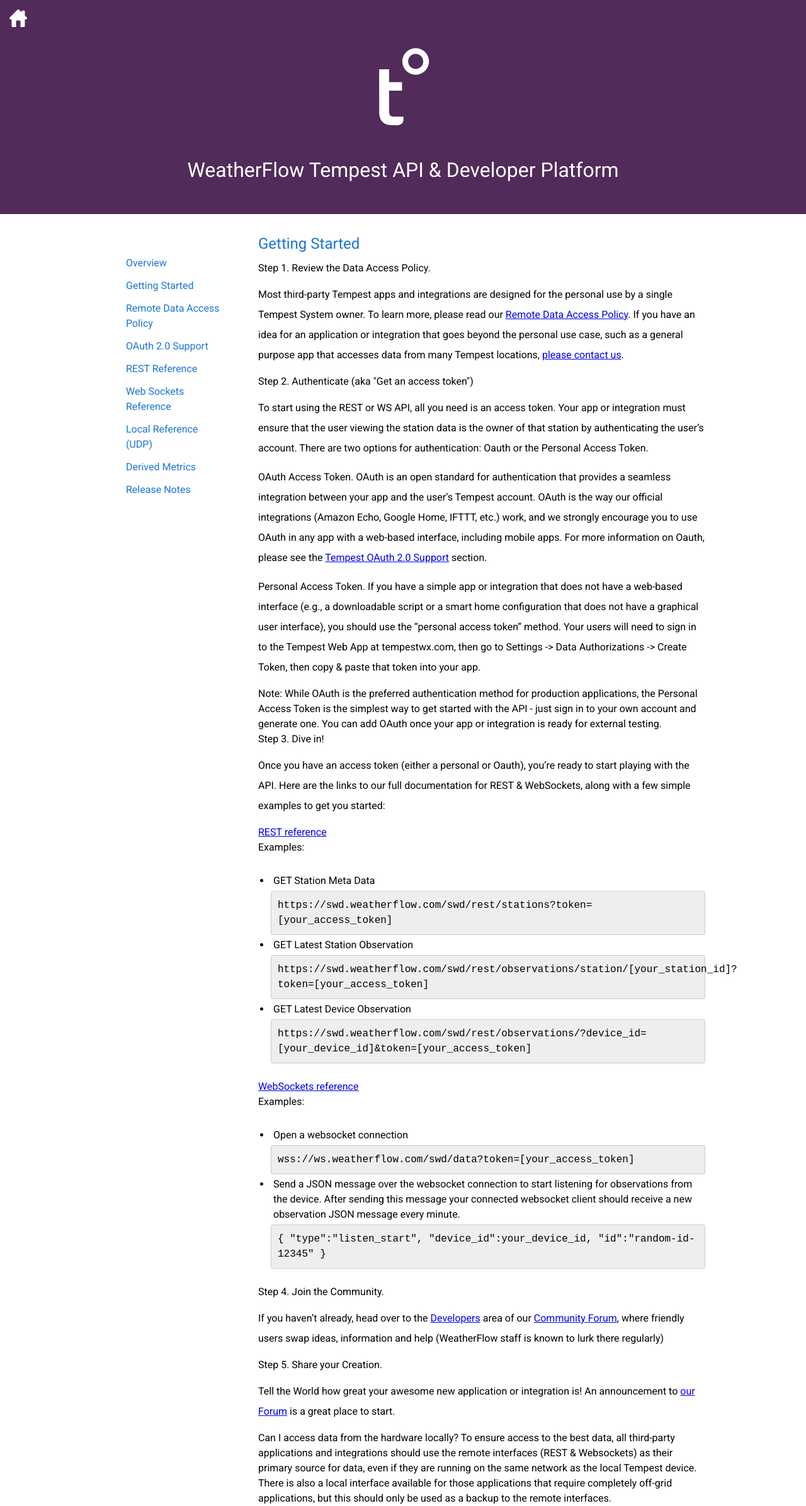
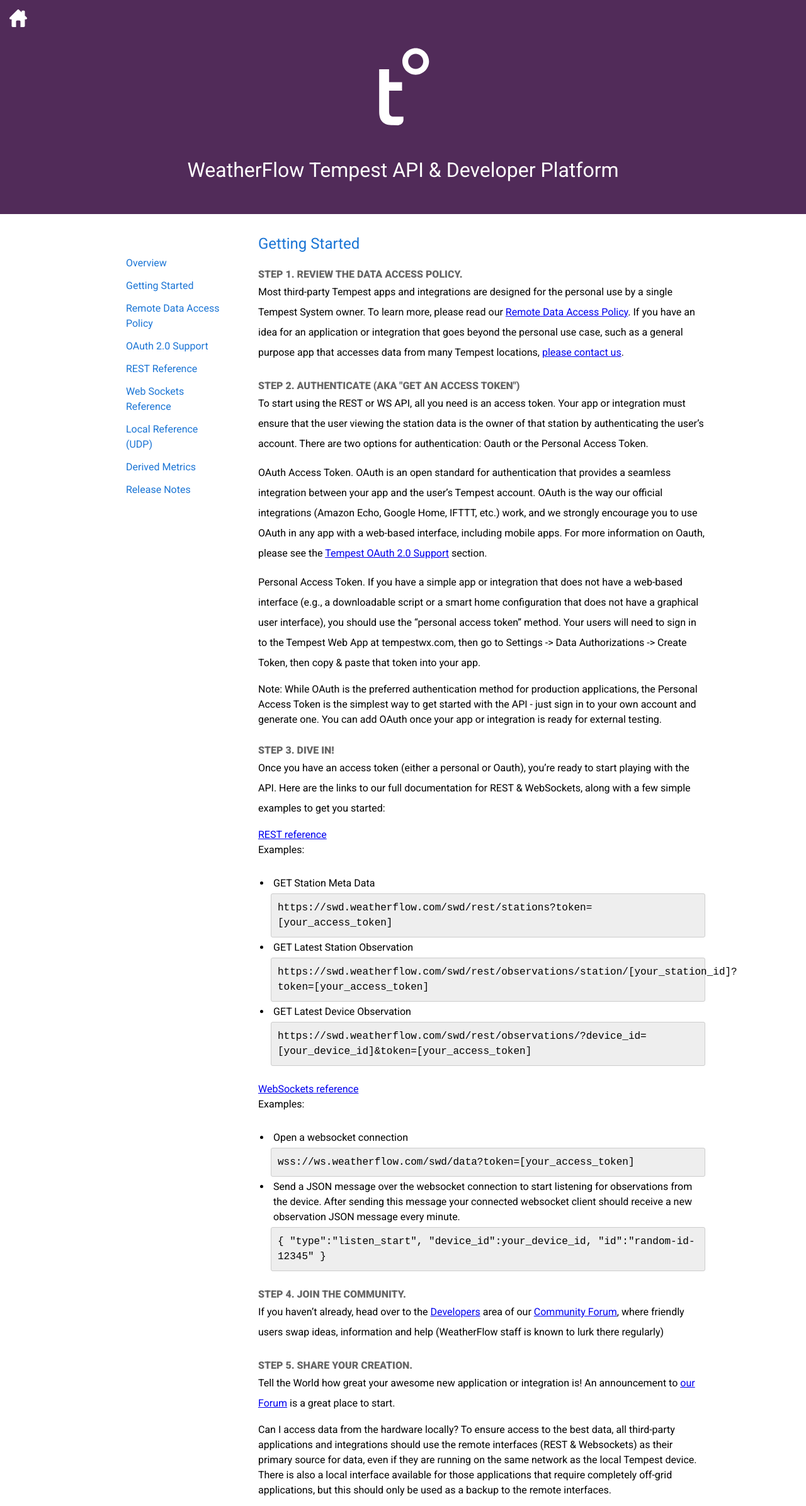
Before and after one commit to WeatherFlow/Tempest, a Jekyll site: the page built from api/index.html, in a window 1280 px wide. Shown: the whole page at 63% size. Built offline with Jekyll 4.4.1, drawn with Linux system fonts in a browser that asks for light colours; nearby versions of some CDN libraries.

Commit message:
Update index.html

```diff
--- a/api/index.html
+++ b/api/index.html
@@ -4,14 +4,14 @@
 ---
 
 <h2>Getting Started</h2>
-<h3>Step 1. Review the Data Access Policy.</h3>
+<h3 class="step">Step 1. Review the Data Access Policy.</h3>
 <p>Most third-party Tempest apps and integrations are designed for the personal use by a single Tempest System owner. To learn more, please read our <a href="https://weatherflow.github.io/SmartWeather/api/remote-developer-policy.html">Remote Data Access Policy</a>. If you have an idea for an application or integration that goes beyond the personal use case, such as a general purpose app that accesses data from many Tempest locations, <a href="https://weatherflow.com/partner-inquiry/">please contact us</a>.</p>
-<h3>Step 2. Authenticate (aka "Get an access token")</h3>
+<h3 class="step">Step 2. Authenticate (aka "Get an access token")</h3>
 <p>To start using the REST or WS API, all you need is an access token. Your app or integration must ensure that the user viewing the station data is the owner of that station by authenticating the user’s account. There are two options for authentication: Oauth or the Personal Access Token.</p>
 <p>OAuth Access Token. OAuth is an open standard for authentication that provides a seamless integration between your app and the user’s Tempest account. OAuth is the way our official integrations (Amazon Echo, Google Home, IFTTT, etc.) work, and we strongly encourage you to use OAuth in any app with a web-based interface, including mobile apps. For more information on Oauth, please see the <a href="oauth.html">Tempest OAuth 2.0 Support</a> section.</p>
 <p>Personal Access Token. If you have a simple app or integration that does not have a web-based interface (e.g., a downloadable script or a smart home configuration that does not have a graphical user interface), you should use the “personal access token” method. Your users will need to sign in to the Tempest Web App at tempestwx.com, then go to Settings -> Data Authorizations -> Create Token, then copy & paste that token into your app.</p>
 <h6>Note: While OAuth is the preferred authentication method for production applications, the Personal Access Token is the simplest way to get started with the API - just sign in to your own account and generate one. You can add OAuth once your app or integration is ready for external testing.</h6>
-<h3>Step 3. Dive in!</h3>
+<h3 class="step">Step 3. Dive in!</h3>
 <p>Once you have an access token (either a personal or Oauth), you’re ready to start playing with the API. Here are the links to our full documentation for REST & WebSockets, along with a few simple examples to get you started:</p>
 <h4><a href="swagger/">REST reference</a></h5>
 <h5>Examples:</h5>
@@ -31,8 +31,8 @@
 	<li>Send a JSON message over the websocket connection to start listening for observations from the device. After sending this message your connected websocket client should receive a new observation JSON message every minute.</li>
 	<div class="code-highlight code-highlight-extra-padding">{ "type":"listen_start", "device_id":your_device_id, "id":"random-id-12345" }</div>
 </ul>
-<h3>Step 4. Join the Community.</h3>
+<h3 class="step">Step 4. Join the Community.</h3>
 <p>If you haven’t already, head over to the <a href="https://community.weatherflow.com/c/developers/5">Developers</a> area of our <a href="https://community.weatherflow.com/">Community Forum</a>, where friendly users swap ideas, information and help (WeatherFlow staff is known to  lurk there regularly)</p>
-<h3>Step 5. Share your Creation.</h3>
+<h3 class="step">Step 5. Share your Creation.</h3>
 <p>Tell the World how great your awesome new application or integration is! An announcement to <a href="https://community.weatherflow.com/">our Forum</a> is a great place to start.</p>
 <h6>Can I access data from the hardware locally? To ensure access to the best data, all third-party applications and integrations should use the remote interfaces (REST & Websockets) as their primary source for data, even if they are running on the same network as the local Tempest device. There is also a local interface available for those applications that require completely off-grid applications, but this should only be used as a backup to the remote interfaces.</h6>
```
